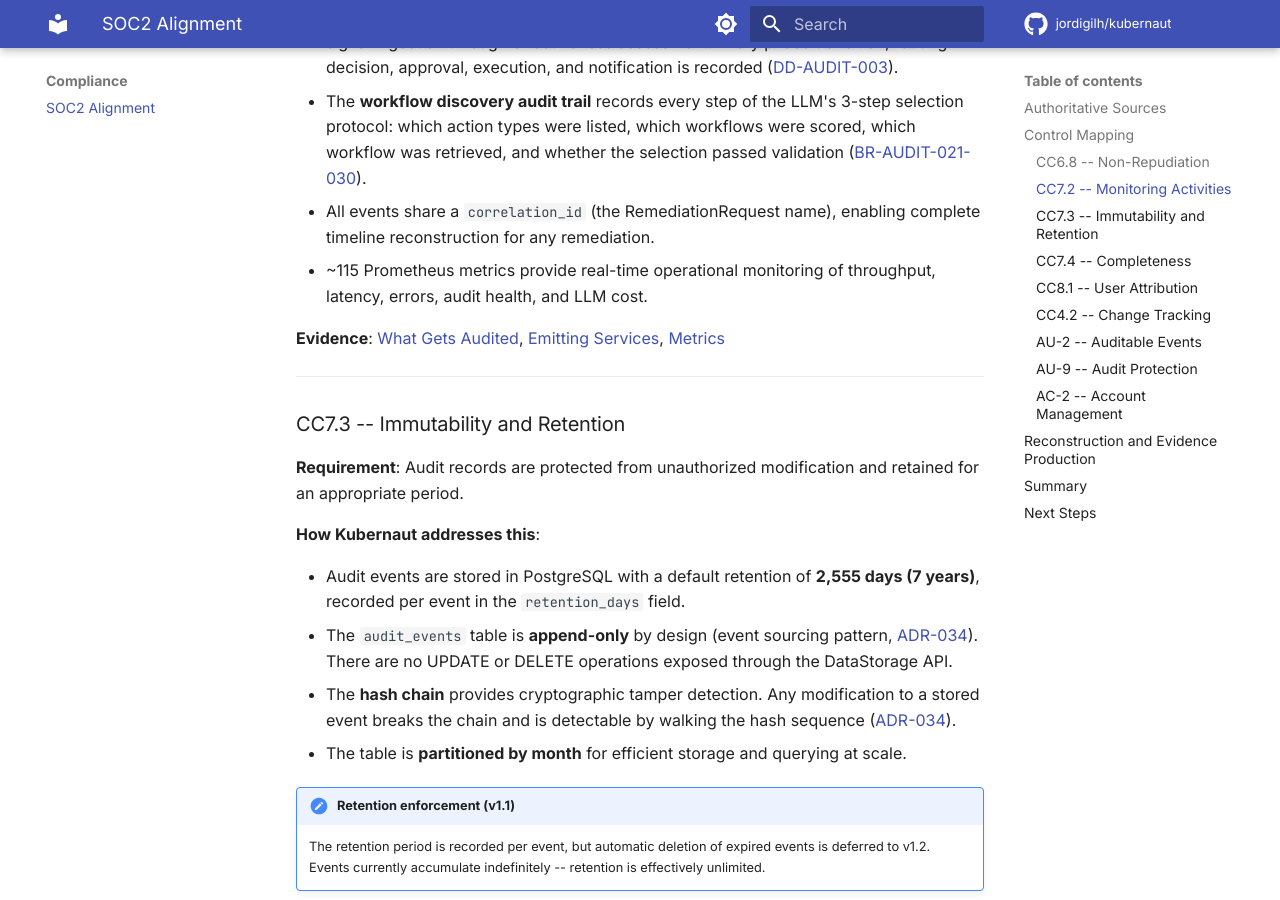
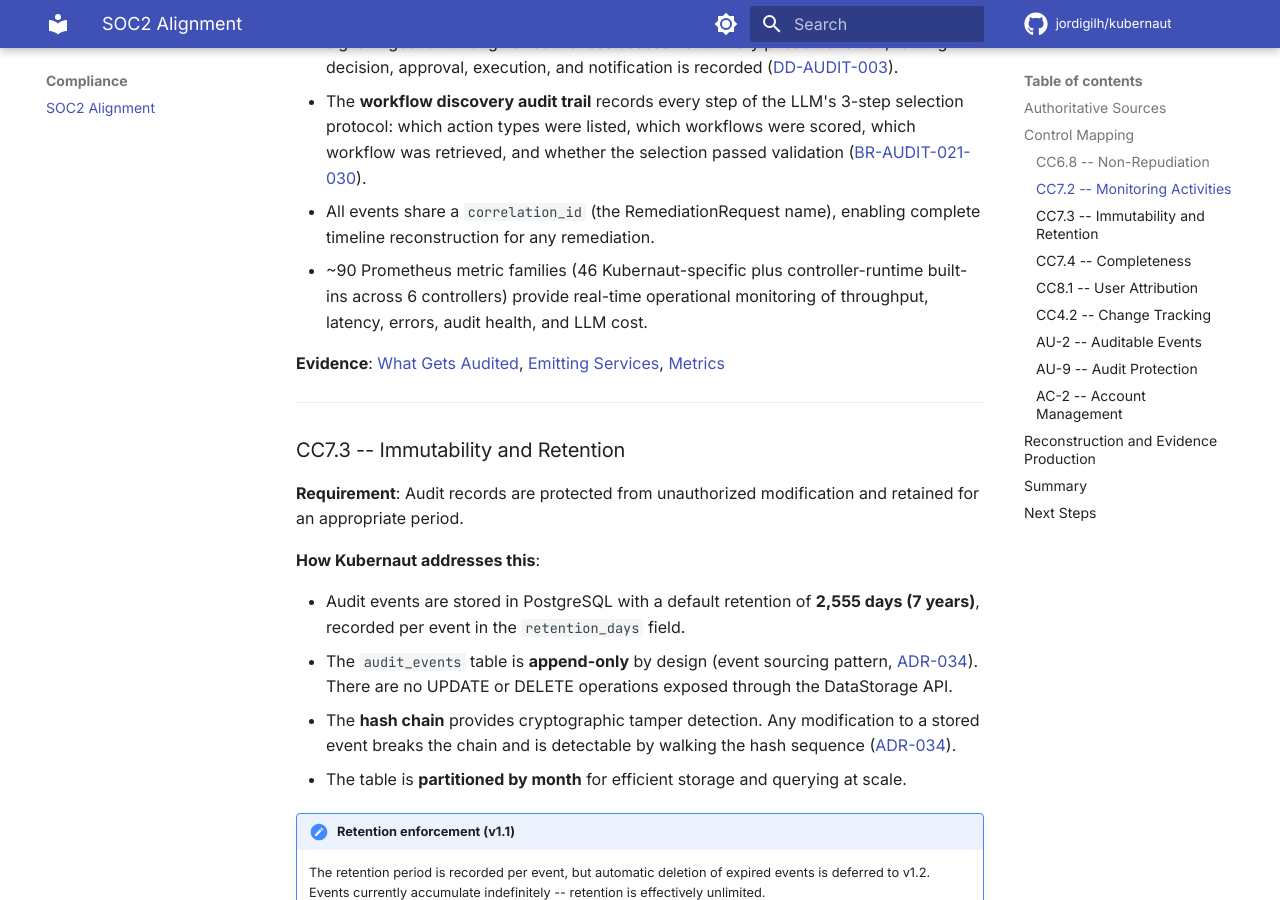
Before and after one commit to jordigilh/kubernaut-docs, an MkDocs documentation site: the page built from docs/user-guide/compliance.md, in a window 1280 px wide and 900 px high, scrolled down 2047 px. Built offline with MkDocs 1.6.1 and Material for MkDocs 9.7.7, drawn with Linux system fonts in a browser that asks for light colours; comment, search, counter and statistics services are not loaded; the version menu is left out.

Commit message:
docs: fix Prometheus metrics count in SOC2 alignment page
The CC7.2 section claimed ~115 metrics. Actual count from the
monitoring reference: 46 Kubernaut-specific + 7 controller-runtime
metrics across 6 controllers = ~88 metric families. Rounded to ~90.

Made-with: Cursor

```diff
--- a/docs/user-guide/compliance.md
+++ b/docs/user-guide/compliance.md
@@ -50,7 +50,7 @@ The control mapping on this page is derived from the following internal design d
 - **9 services** emit structured audit events covering the full remediation lifecycle, from signal ingestion through effectiveness assessment. Every phase transition, routing decision, approval, execution, and notification is recorded ([DD-AUDIT-003]).
 - The **workflow discovery audit trail** records every step of the LLM's 3-step selection protocol: which action types were listed, which workflows were scored, which workflow was retrieved, and whether the selection passed validation ([BR-AUDIT-021-030]).
 - All events share a `correlation_id` (the RemediationRequest name), enabling complete timeline reconstruction for any remediation.
-- ~115 Prometheus metrics provide real-time operational monitoring of throughput, latency, errors, audit health, and LLM cost.
+- ~90 Prometheus metric families (46 Kubernaut-specific plus controller-runtime built-ins across 6 controllers) provide real-time operational monitoring of throughput, latency, errors, audit health, and LLM cost.
 
 **Evidence**: [What Gets Audited](audit-and-observability.md#what-gets-audited), [Emitting Services](../architecture/audit-pipeline.md#emitting-services), [Metrics](audit-and-observability.md#metrics)
 
```
